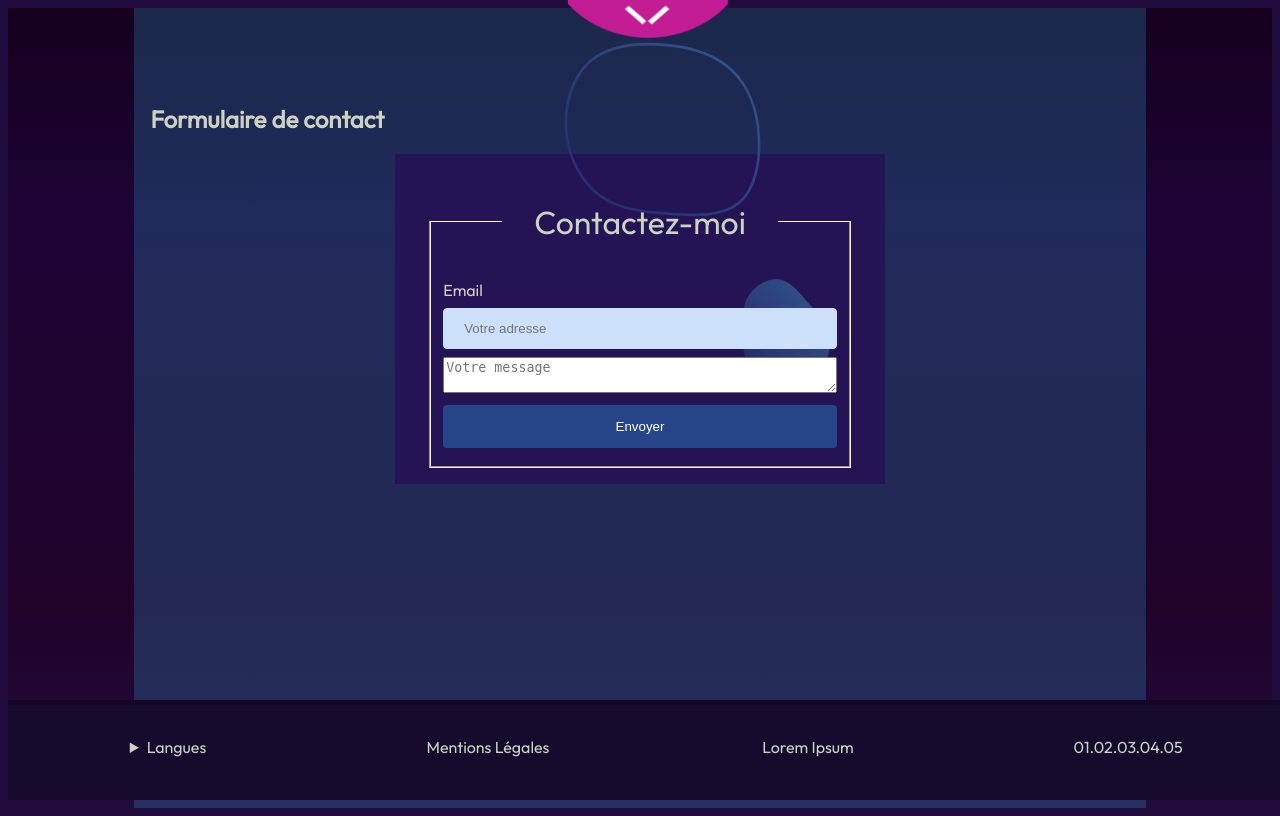
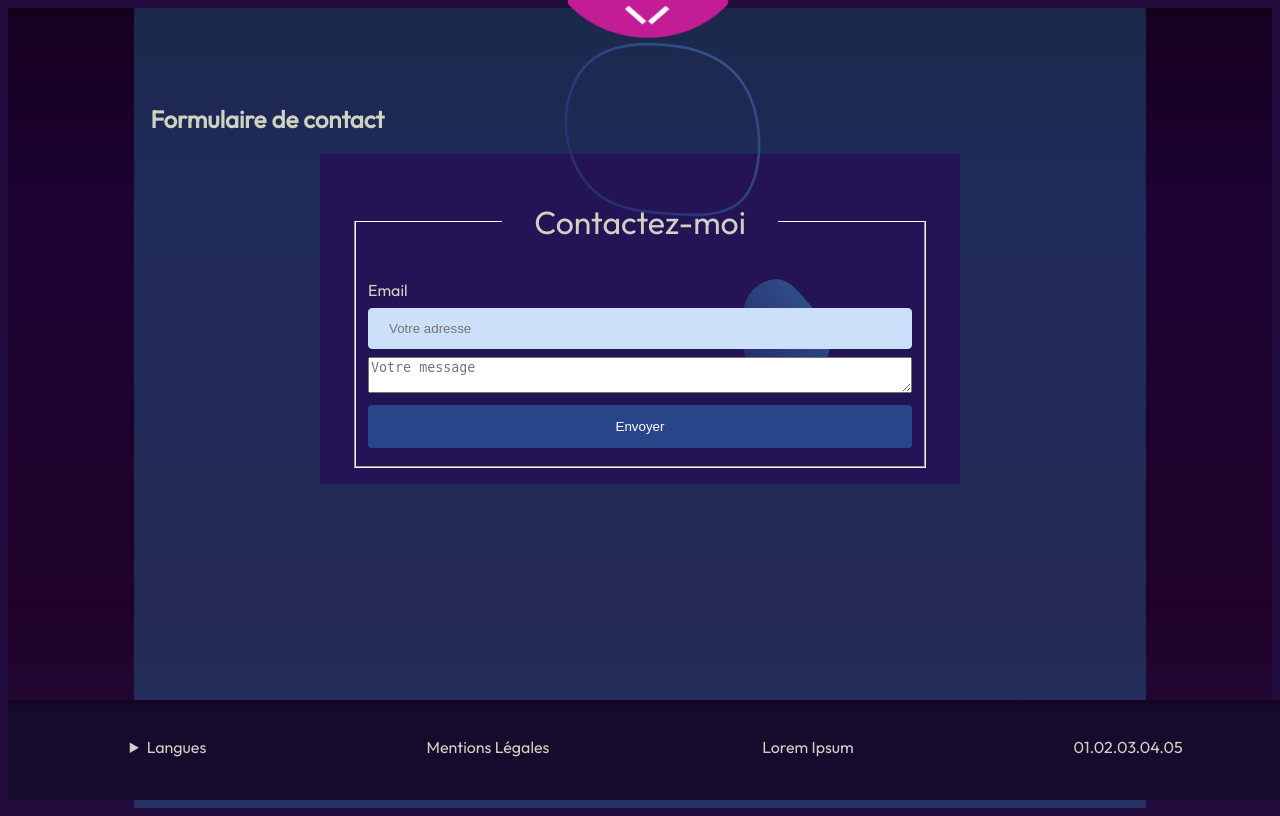
Before and after one commit to Poyopote/portfolio, a PHP site: page /page/contact.html in a window 1280 px wide. Run offline with PHP 8.4, Linux system fonts and the light colour scheme; some libraries are stand-ins or nearby versions.

Commit message:
Update contact.css

```diff
--- a/Portfolio/contact.css
+++ b/Portfolio/contact.css
@@ -11,7 +11,7 @@ section{
 
 form{
     margin: 0 auto 0;
-    width: 50%;
+    width: 50vw;
     background-color: #241455;
     padding: 1em 2em;
 
```
